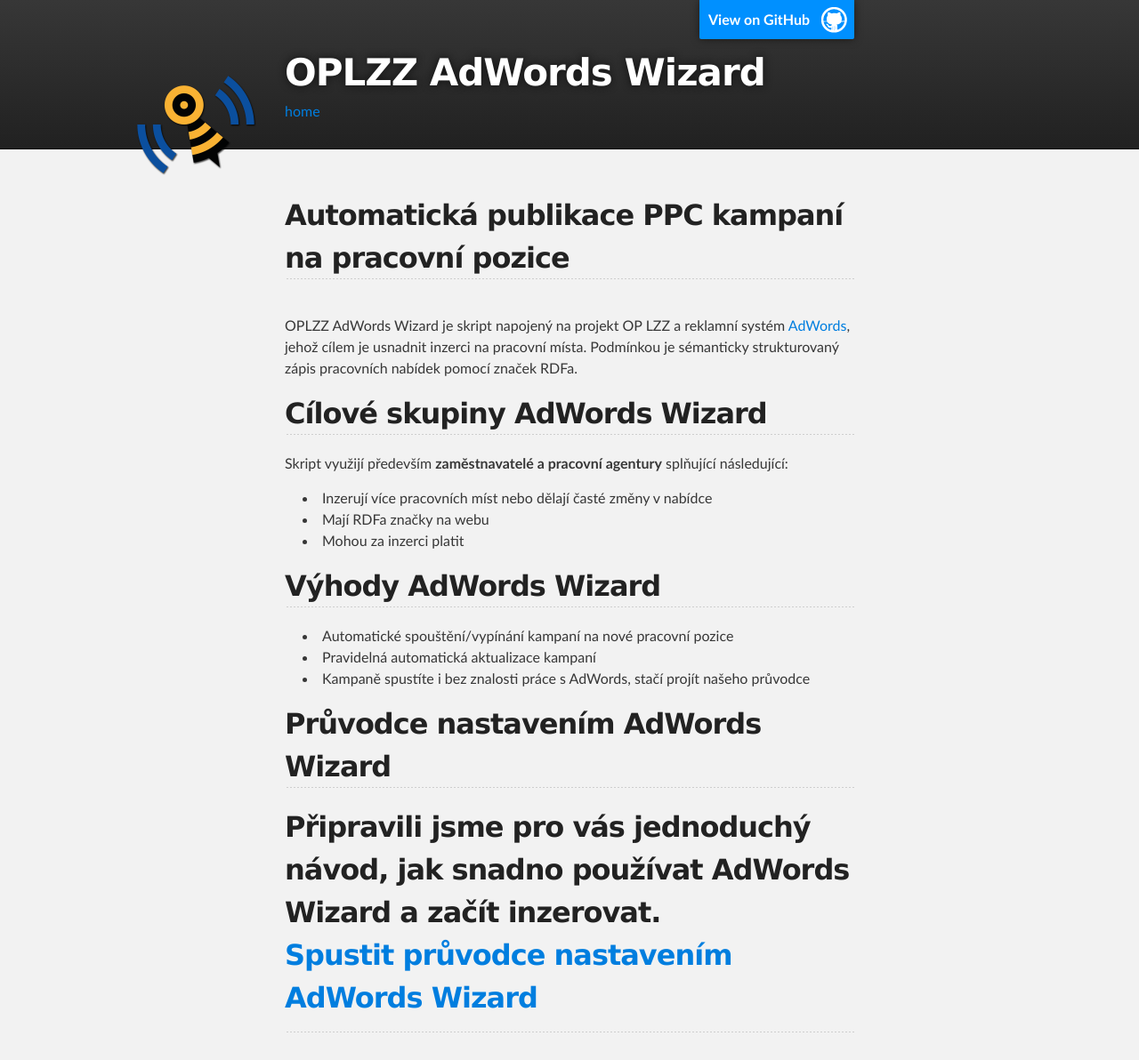
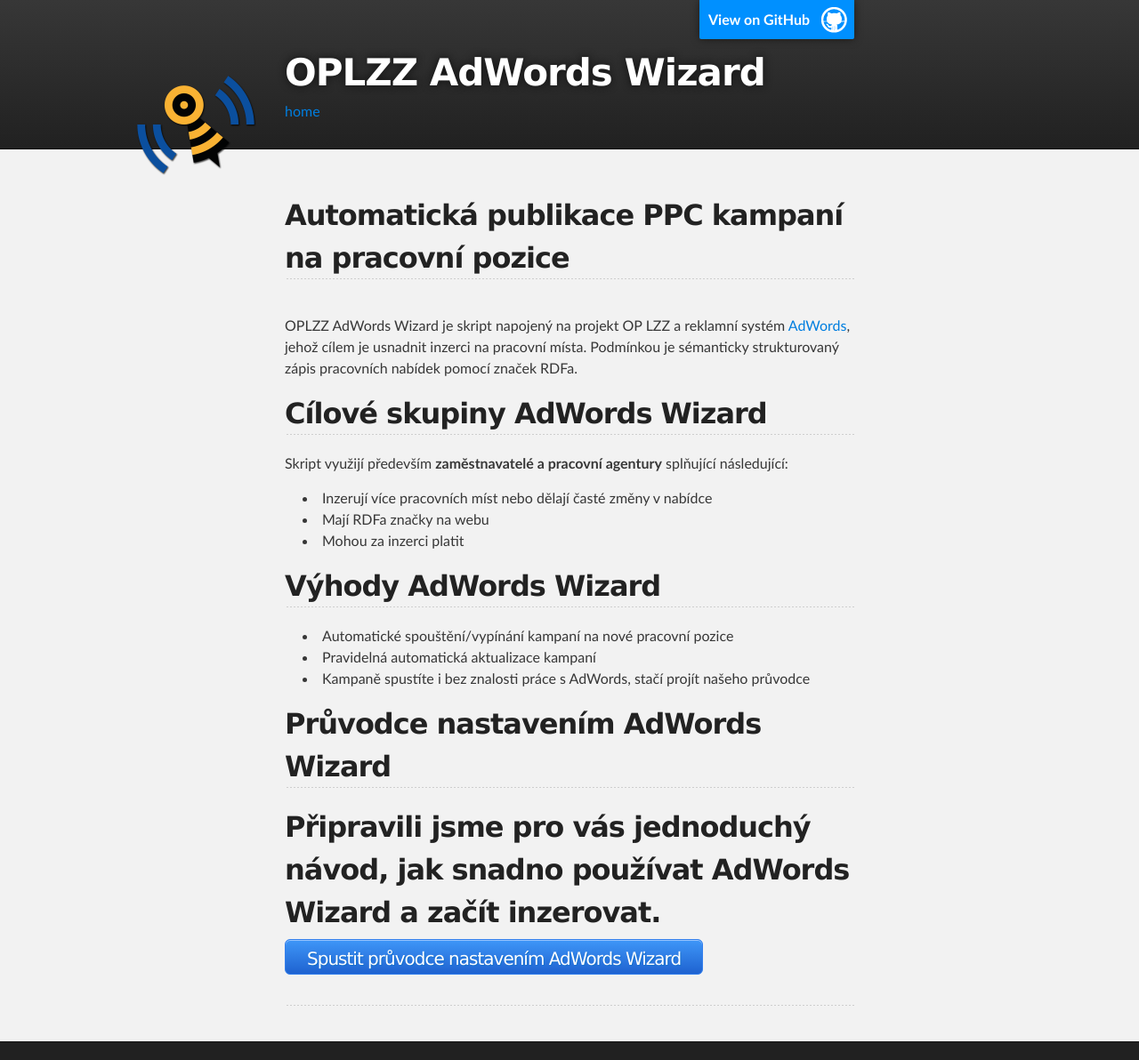
Before and after one commit to aborym/OPLZZ-PPC-wizard, a Jekyll site: the page built from index.html, in a window 1280 px wide. Shown: the top 1192 px of the page at 89% size. Built offline with Jekyll 4.4.1, drawn with Linux system fonts in a browser that asks for light colours; nearby versions of some CDN libraries; Markdown is read by kramdown in place of the engine named in the settings; grey boxes are pictures that could not be loaded.

Commit message:
[FIX] URL issue

```diff
--- a/_config.yml
+++ b/_config.yml
@@ -1,6 +1,6 @@
 name: OPLZZ AdWords Wizard
 markdown: redcarpet
 pygments: true
-timezone:    Europe/Prague
+timezone: Europe/Prague
 
-url:              http://aborym.github.io/OPLZZ-PPC-wizard/
+url:	http://aborym.github.io/OPLZZ-PPC-wizard
--- a/index.html
+++ b/index.html
@@ -31,7 +31,7 @@ OPLZZ AdWords Wizard je skript napojený na projekt OP LZZ a reklamní systém <
 <h2>Průvodce nastavením AdWords Wizard<h2>
 Připravili jsme pro vás jednoduchý návod, jak snadno používat AdWords Wizard a začít inzerovat.
 
-<div markdown="0"><a href="{{ site.url }}/1-validace/" class="btn">Spustit průvodce nastavením AdWords Wizard</a></div>
+<div markdown="0"><a href="{{ site.url }}/1-validace/" class="register_button">Spustit průvodce nastavením AdWords Wizard</a></div>
 
 </p>
 </div>
--- a/stylesheets/stylesheet.css
+++ b/stylesheets/stylesheet.css
@@ -374,7 +374,28 @@ Full-Width Styles
   background: #212121;
 }
 
-
+.register_button {
+    -moz-box-shadow: inset 0px 1px 0px 0px #97c4fe;
+    -webkit-box-shadow: inset 0px 1px 0px 0px #97c4fe;
+    box-shadow: inset 0px 1px 0px 0px #97c4fe;
+    background: -webkit-gradient( linear, left top, left bottom, color-stop(0.05, #3d94f6), color-stop(1, #1e62d0) );
+    background: -moz-linear-gradient( center top, #3d94f6 5%, #1e62d0 100% );
+    filter: progid:DXImageTransform.Microsoft.gradient(startColorstr='#3d94f6', endColorstr='#1e62d0');
+    background-color: #3d94f6;
+    -moz-border-radius: 6px;
+    -webkit-border-radius: 6px;
+    border-radius: 6px;
+    border: 1px solid #337fed;
+    display: inline-block;
+    color: #ffffff;
+    font-size: 20px;
+    font-weight: normal;
+    padding: 6px 24px;
+    text-decoration: none;
+    text-shadow: 1px 1px 0px #1570cd;
+    margin-bottom:20px;
+    padding-bottom: 2px;
+  }
 
 /*******************************************************************************
 Small Device Styles
@@ -443,7 +464,6 @@ Small Device Styles
 .visible-print {
   display: none !important;
 }
-
 
 @media print {
   * {
@@ -519,4 +539,5 @@ Small Device Styles
     page-break-after:always;
   }
 
+
 }
```
